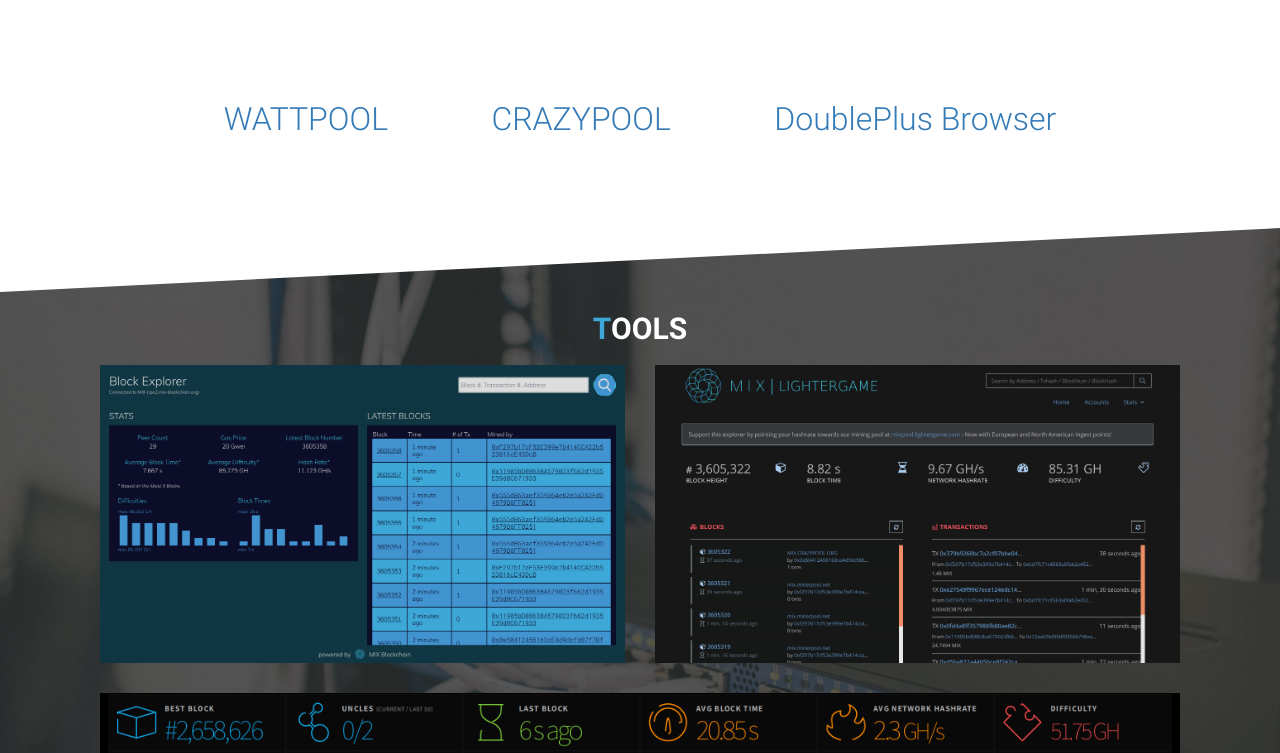
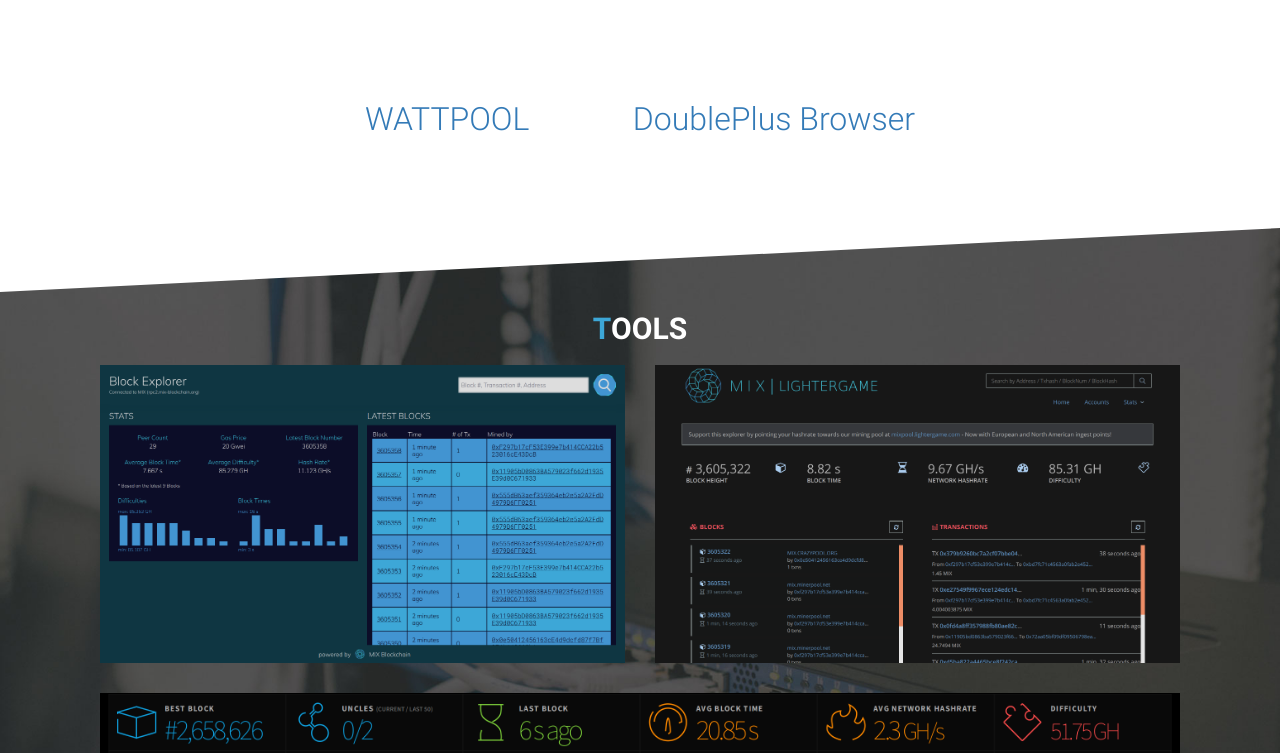
Before and after one commit to mix-blockchain/mix-website, a website with bundled scripts: page public/index.html in a window 1280 px wide. Shown: the part 3459-4212 px from the top of the page. Built offline with nearby package versions, Linux system fonts and the light colour scheme; files whose address does not match are found by name.

Commit message:
Remove crazypool.

```diff
--- a/public/index.html
+++ b/public/index.html
@@ -193,7 +193,6 @@
             <a href="http://mix.minerpool.net/" target="_blank"><span style="font-size: 32px;">MINERPOOL.NET</span></a>
             <a href="https://comining.io/" target="_blank"><span style="font-size: 32px; background-color: black; color: white; padding: 10px;">Comining.io</span></a>
             <a href="https://mix.wattpool.net/" target="_blank"><span style="font-size: 32px;">WATTPOOL</span></a>
-            <a href="http://mix.crazypool.org/" target="_blank"><span style="font-size: 32px;">CRAZYPOOL</span></a>
             <a href="https://doubleplus.io/" target="_blank"><span style="font-size: 32px;">DoublePlus Browser</span></a>
           </div>
         </div>
```
